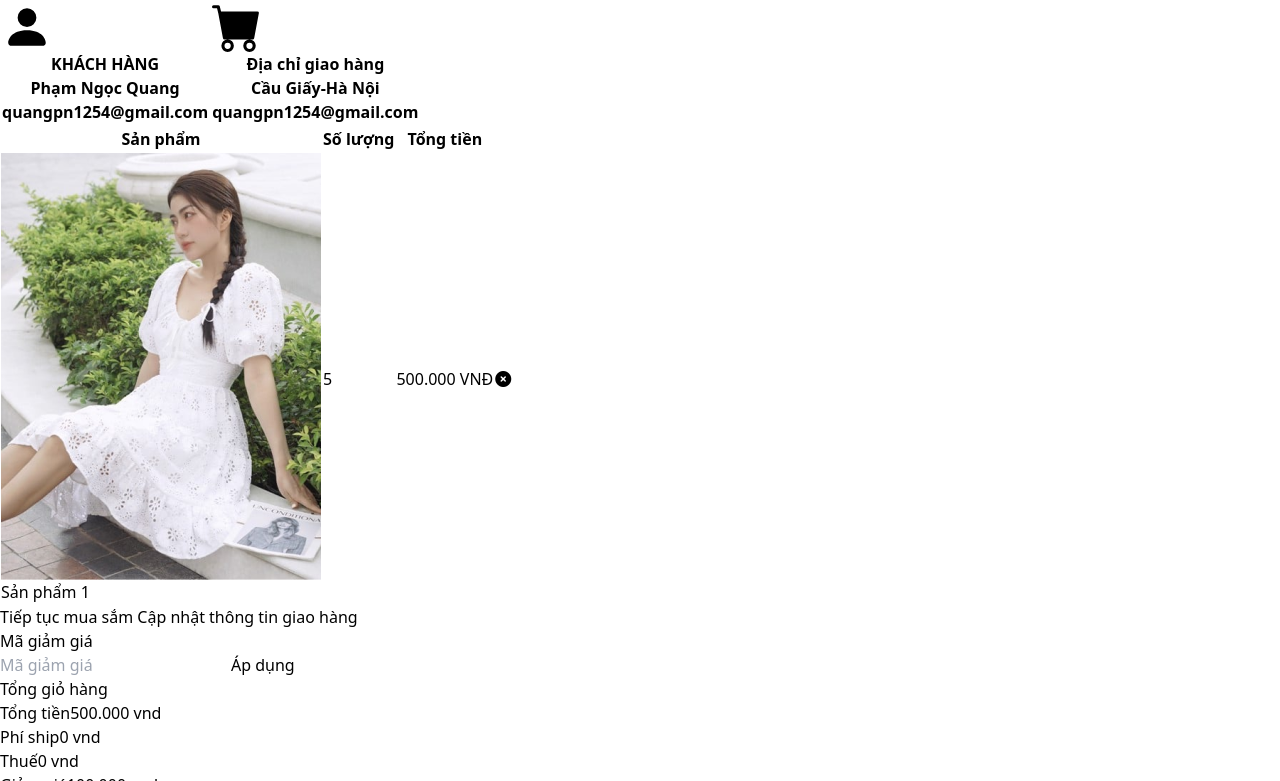
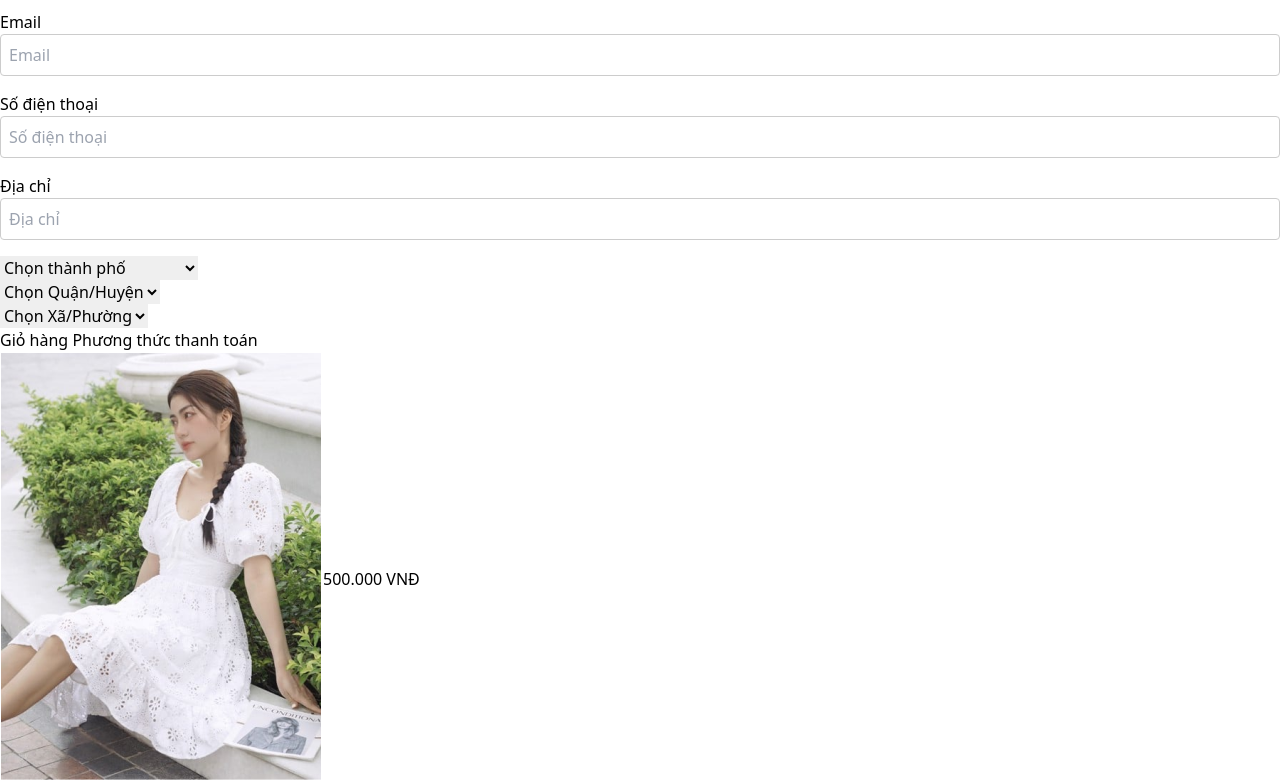
Before and after one commit to NgaPhamThi/DU_AN_TOT_NGHIEP_FRONT_END, a React (Vite) app: page /pay in a window 1280 px wide. Shown: the part 1619-2400 px from the top of the page. Built offline with nearby package versions, Linux system fonts and the light colour scheme.

Commit message:
update_pay

```diff
--- a/src/Pages/PayPage.tsx
+++ b/src/Pages/PayPage.tsx
@@ -1,66 +1,73 @@
-import {BsFillPersonFill,BsFillCartFill} from 'react-icons/bs';
+// import {BsFillPersonFill,BsFillCartFill} from 'react-icons/bs';
 const PayPage =() =>{
     return (
         <div>
-          <div>
+          {/* <div>
             <ul className="flex">
               <li>
                 <li>Trang chủ</li>
               </li>
               / <li> Giỏ hàng</li>
             </ul>
-          </div>
-            <section className="flex gap-4 w-10/12 m-auto py-5 bg-cyan-300">
+          </div> */}
+          <section className="flex gap-8 w-10/12 m-auto py-10">
+            <section className="basis-3/6">
+            <form acceptCharset="UTF-8" action="/account" id="create_customer" method="post">
+              <input name="form_type" type="hidden" value="create_customer" />
+              <input name="utf8" type="hidden" value="✓" />
 
-                <table className="table-auto w-full ">
-                  <thead className="pb-10 ">
-                    <tr className="text-center ">
-                      <th className="  pl-5">
-                          <td className="flex  gap-8">
-                          <div className="p-5"><BsFillPersonFill style={ {fontSize: '50px'}} /></div>
-                            <div className="pt-5 text-left ">
-                              <p className="font-semibold">KHÁCH HÀNG</p>
-                              <div className=" pt-3 text-sm">
-                                  <p>Phạm Ngọc Quang</p>
-                                <p>quangpn1254@gmail.com</p>
-                              </div>
+              <label htmlFor="Name">Họ và tên</label>
+              <input type="text" name="name" id="Name" className="input-full" placeholder="Họ"  />
 
-                            </div>
-                          </td>
-                      </th>
+              <label htmlFor="Email">Email</label>
+              <input type="email" name="email" id="Email" className="input-full" placeholder="Email"  />
+
+              <label htmlFor="Phone">Số điện thoại</label>
+              <input type="text" name="phone" id="Phone" className="input-full" placeholder="Số điện thoại" />
+
+              <label htmlFor="Address">Địa chỉ</label>
+              <input type="text" name="address" id="Address" className="input-full" placeholder="Địa chỉ" />
+              <div className="flex gap-[10px] mt-[10px] pb-10" >
+              <div className=" px-5px border-2 ">
+                <select id="Conscious" name="Conscious" >
+                <option value="">Chọn thành phố</option>
+                <option value="Hanoi">Hà Nội</option>
+                <option value="NinhBinh">Ninh Bình</option>
+                <option value="Haiphong">Hải Phòng</option>
+                <option value="TPHCM">Thành phố Hồ Chí Minh</option>
+              </select>
+
+              </div>
+              <div className="px-5px border-2 ">
+                <select id="district" name="district" >
+                <option value="">Chọn Quận/Huyện</option>
+              </select>
+
+              </div>
+              <div className="px-5 border-2 ">
+                <select id="ward" name="ward" >
+                <option value="">Chọn Xã/Phường</option>
+              </select>
+
+              </div>
+              </div>
 
 
-                      <th className=" pl-5">
-                          <td className="flex gap-8">
-                          <div className="p-5"><BsFillCartFill  style={ {fontSize: '50px'}}/></div>
-                              <div className="pt-5 text-left " >
-                                <p className="font-semibold">Địa chỉ giao hàng</p>
 
-                                <div className=" pt-3 text-sm">
-                                  <p>Cầu Giấy-Hà Nội</p>
-                                  <p>quangpn1254@gmail.com</p>
-                                </div>
-                              </div>
+              <div className="border-t-2 flex justify-between">
+                <button className="border-2  font-semibold p-3 px-5 mt-10">
+                  Giỏ hàng
+                </button>{" "}
+                <button className="bg-black text-white font-semibold p-3 px-7 mt-10 ">
+                  Phương thức thanh toán{" "}
+                </button>
+              </div>
 
-                            </td>
-                      </th>
-                    </tr>
-                  </thead>
-                </table>
+            </form>
 
             </section>
-
-
-          <section className="flex gap-8 w-10/12 m-auto py-20">
-            <section className="basis-4/6">
-              <table className="table-auto w-full ">
-                <thead className="pb-10 ">
-                  <tr className="text-left ">
-                    <th className=" font-semibold pb-10">Sản phẩm</th>
-                    <th className="font-semibold pb-10">Số lượng</th>
-                    <th className="font-semibold pb-10">Tổng tiền</th>
-                  </tr>
-                </thead>
+            <section className="basis-3/6 w-full">
+            <table className="table-auto w-full ">
                 <tbody className="w-full ">
                   <tr className="border-t-2">
                     <td className="flex py-10  gap-8">
@@ -69,45 +76,12 @@ const PayPage =() =>{
                         <p>Sản phẩm 1</p>
                       </div>
                     </td>
-                    <td className="w-40 ">
-
-                      <span className="px-6">5</span>
-
-                    </td>
                     <td className="w-40"> 500.000 VNĐ </td>
-                    <td>
-                      <button>
-                        <i className="fa-sharp fa-solid fa-circle-xmark text-slate-300 bg-black rounded-full shadow-md shadow-black text-3xl"></i>
-                      </button>
-                    </td>
                   </tr>
-
-
                 </tbody>
               </table>
-              <div className="border-t-2 flex justify-between">
-                <button className="border-2  font-semibold p-3 px-5 mt-10">
-                  Tiếp tục mua sắm
-                </button>{" "}
-                <button className="bg-black text-white font-semibold p-3 px-7 mt-10 ">
-                  Cập nhật thông tin giao hàng{" "}
-                </button>
-              </div>
-            </section>
-            <section className="basis-2/6 w-full">
-              <p className="font-semibold">Mã giảm giá</p>
-              <div className=" w-full">
-                <input
-                  className="border w-8/12 py-3 px-2  mt-10"
-                  type="text"
-                  placeholder="Mã giảm giá"
-                />
-                <button className="border w-3/12 py-3 px-2 mt-10 bg-black text-white">
-                  Áp dụng
-                </button>
-              </div>
               <section className="bg-zinc-100 mt-12">
-                <div className="p-10">
+                <div className="p-5">
                   {" "}
                   <p>Tổng giỏ hàng</p>
                   <div className=" pt-5 flex">
@@ -120,11 +94,7 @@ const PayPage =() =>{
                     <span className="grow">Phí ship</span>
                     <span className="text-right ">0 vnd</span>
                   </div>
-                  <div className=" pt-5 flex">
-                    {" "}
-                    <span className="grow">Thuế</span>
-                    <span className="text-right ">0 vnd</span>
-                  </div>
+
                   <div className=" pt-5 flex">
                     {" "}
                     <span className="grow">Giảm giá</span>
@@ -135,11 +105,9 @@ const PayPage =() =>{
                     <span className="grow">Thanh toán</span>
                     <span className="text-right ">400.000 vnd</span>
                   </div>
-                  <button className="bg-black text-white font-semibold p-3 mt-10 w-full">
-                    Thanh toán
-                  </button>
                 </div>
               </section>
+
             </section>
           </section>
         </div>
```
